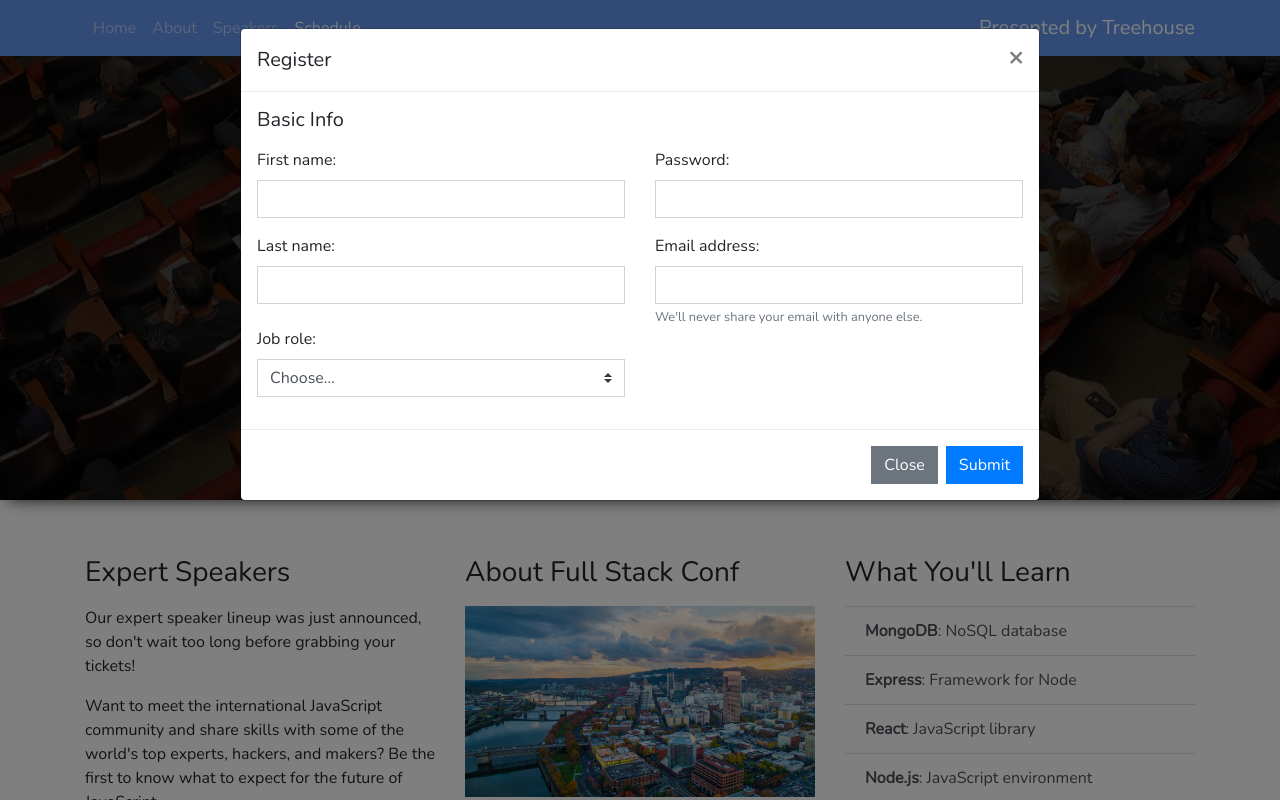
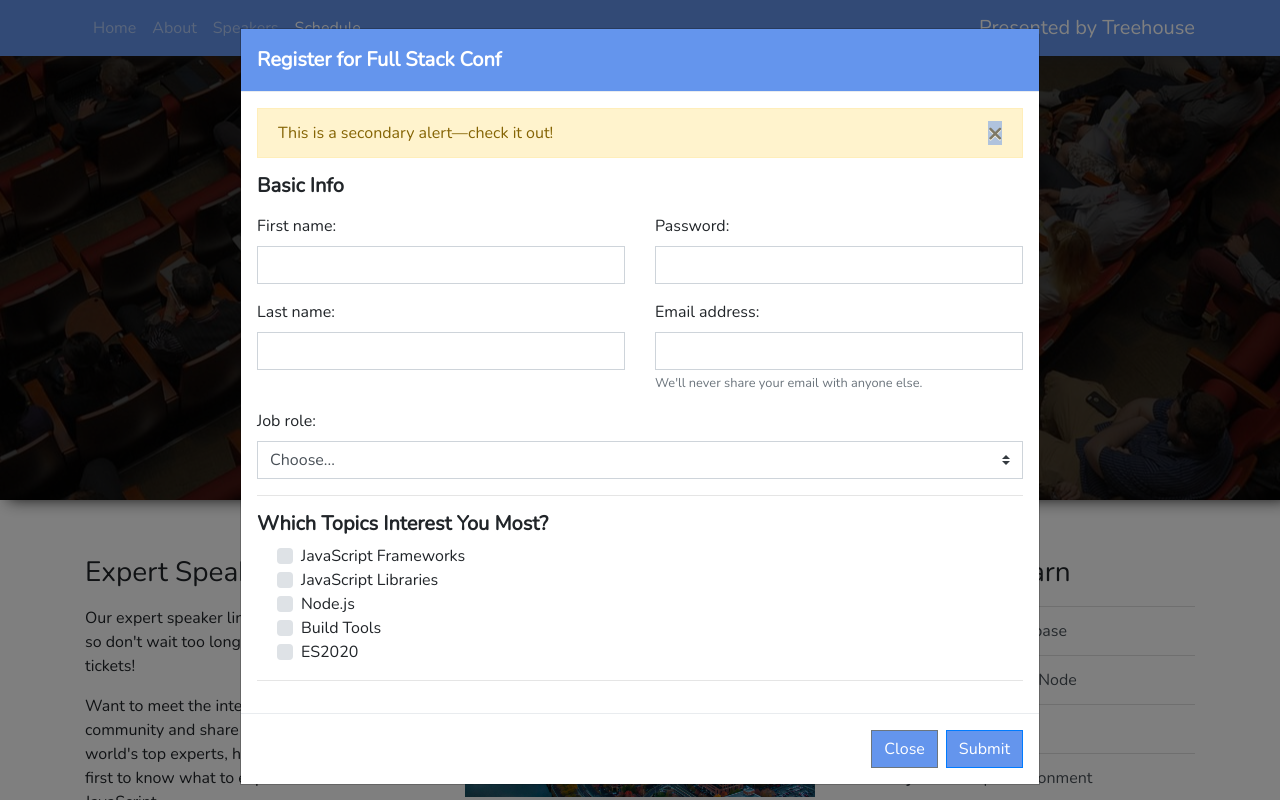
Before and after one commit to vitaliiwine/FullStackConf, a plain HTML site: page index.html in a window 1280 px wide. Both pictures are taken after a click on the button "Register Now". Shown: the top 800 px of the page. Drawn offline with nearby package versions, Linux system fonts and the light colour scheme.

Commit message:
design changes + 2 modal sections

```diff
--- a/css/style.css
+++ b/css/style.css
@@ -2,6 +2,15 @@
 
 body {
     font-family: 'Nunito', sans-serif;
+}
+
+button {
+    background: cornflowerblue;
+}
+
+button:not(.btn-link,
+.btn-outline-info) {
+    background: cornflowerblue;
 }
 
 /* No round borders Bootstrap --------------------------- */
@@ -63,7 +72,10 @@ body {
 .custom-select,
 .list-group,
 .list-group-item,
-.list-group-item-action {
+.list-group-item-action,
+.modal,
+.modal-content,
+.modal-header {
     -webkit-border-radius: 0;
     -moz-border-radius: 0;
     border-radius: 0;
@@ -74,6 +86,12 @@ body {
 .navbar {
     background: cornflowerblue;
     box-shadow: 8px 0 15px rgba(38, 38, 38, 0.94);
+}
+
+/* Modal Window ----------------------------------- */
+
+.modal-header {
+    background: cornflowerblue;
 }
 
 /* Intro Section ---------------------------------- */
--- a/index.html
+++ b/index.html
@@ -16,36 +16,47 @@
      aria-hidden="true">
     <div class="modal-dialog modal-lg" role="document">
         <div class="modal-content">
-            <div class="modal-header">
-                <h5 class="modal-title" id="exampleModalLabel">Register</h5>
-                <button type="button" class="close" data-dismiss="modal" aria-label="Close">
-                    <span aria-hidden="true">&times;</span>
-                </button>
+            <div class="modal-header text-white">
+                <h5 class="modal-title" id="exampleModalLabel"><strong>Register for Full Stack Conf</strong></h5>
             </div>
             <!-- modal body-->
             <div class="modal-body">
                 <form>
-                    <h5 class="mb-3">Basic Info</h5>
+                    <div class="alert alert-warning" role="alert">
+                        This is a secondary alert—check it out!
+                        <button type="button" class="close" data-dismiss="alert" aria-label="Close">
+                            <span aria-hidden="true">&times;</span>
+                        </button>
+                    </div>
+                    <h5 class="mb-3" data-dismiss="alert"><strong>Basic Info</strong></h5>
                     <div class="row">
                         <div class="col-6">
+                            <div class="form-group">
                                 <label class="form-control-label" for="first-name">First name:</label>
                                 <input type="text" class="form-control" id="first-name">
-                            <label class="form-control-label pt-3" for="last-name">Last name:</label>
+                            </div>
+                            <div class="form-group">
+                                <label class="form-control-label " for="last-name">Last name:</label>
                                 <input type="text" class="form-control" id="last-name">
                             </div>
+                        </div>
                         <div class="col-6">
+                            <div class="form-group">
                                 <label class="form-control-label" for="password">Password:</label>
                                 <input type="password" class="form-control" id="password">
-                            <label class="form-control-label pt-3" for="email">Email address:</label>
+                            </div>
+                            <div class="form-group">
+                                <label class="form-control-label " for="email">Email address:</label>
                                 <input type="email" class="form-control" id="email">
                                 <small class="form-text text-muted">We'll never share your email with anyone else.
                                 </small>
                             </div>
                         </div>
+                    </div>
                     <div class="row">
-                        <div class="col-6">
+                        <div class="col">
                             <label class="form-control-label" for="inputGroupSelect">Job role:</label>
-                            <div class="input-group mb-3">
+                            <div class="input-group">
                                 <select class="custom-select" id="inputGroupSelect">
                                     <option selected>Choose...</option>
                                     <option value="1">Java Developer</option>
@@ -57,7 +68,33 @@
                                 </select>
                             </div>
                         </div>
-                    </div><!-- /modal body -->
+                    </div>
+                    <hr>
+                    <h5><strong>Which Topics Interest You Most?</strong></h5>
+                    <div class="form-check">
+                        <div class="custom-control custom-checkbox">
+                            <input type="checkbox" class="custom-control-input" id="customCheck1">
+                            <label class="custom-control-label" for="customCheck1">JavaScript Frameworks</label>
+                        </div>
+                        <div class="custom-control custom-checkbox">
+                            <input type="checkbox" class="custom-control-input" id="customCheck2">
+                            <label class="custom-control-label" for="customCheck2">JavaScript Libraries</label>
+                        </div>
+                        <div class="custom-control custom-checkbox">
+                            <input type="checkbox" class="custom-control-input" id="customCheck3">
+                            <label class="custom-control-label" for="customCheck3">Node.js</label>
+                        </div>
+                        <div class="custom-control custom-checkbox">
+                            <input type="checkbox" class="custom-control-input" id="customCheck4">
+                            <label class="custom-control-label" for="customCheck4">Build Tools</label>
+                        </div>
+                        <div class="custom-control custom-checkbox">
+                            <input type="checkbox" class="custom-control-input" id="customCheck5">
+                            <label class="custom-control-label" for="customCheck5">ES2020</label>
+                        </div>
+                    </div>
+                    <hr>
+                    <!-- /modal body -->
                 </form>
             </div>
             <div class="modal-footer">
@@ -94,10 +131,10 @@
             <h1 class="display-3">Full Stack Conf</h1>
             <p class="lead">A One-day Conference About All Things JavaScript.</p>
             <div class="btn-group mt-4" role="group" aria-label="Call out buttons">
-                <button type="button" class="btn bg-primary btn-lg btn-outline-light" data-toggle="modal"
+                <button type="button" class="btn btn-lg btn-outline-success" data-toggle="modal"
                         data-target="#register">Register Now
                 </button>
-                <a class="btn bg-light btn-lg btn-outline-primary" href="#speakers">See Speakers</a>
+                <a class="btn btn-lg btn-outline-primary" href="#speakers">See Speakers</a>
             </div>
         </div>
     </div>
@@ -234,7 +271,7 @@
         <div class="card">
             <div class="card-header d-flex" id="headingTwo">
                 <h5 class="mb-1 d-block">React Basics</h5>
-                <button class="btn btn-link btn-sm ml-auto" data-toggle="collapse" data-target="#collapseTwo"
+                <button id="noOutline" class="btn btn-link btn-sm ml-auto" data-toggle="collapse" data-target="#collapseTwo"
                         aria-expanded="true" aria-controls="collapseTwo">
                     Details
                 </button>
@@ -421,6 +458,7 @@
     </div>
 </div><!-- /footer -->
 
+<script src="js/js.js"></script>
 <!-- jQuery first, then Popper.js, then Bootstrap JS -->
 <script src="https://code.jquery.com/jquery-3.2.1.slim.min.js"
         integrity="sha384-KJ3o2DKtIkvYIK3UENzmM7KCkRr/rE9/Qpg6aAZGJwFDMVNA/GpGFF93hXpG5KkN"
```
Lines whose indentation alone changed are shown as unchanged.
